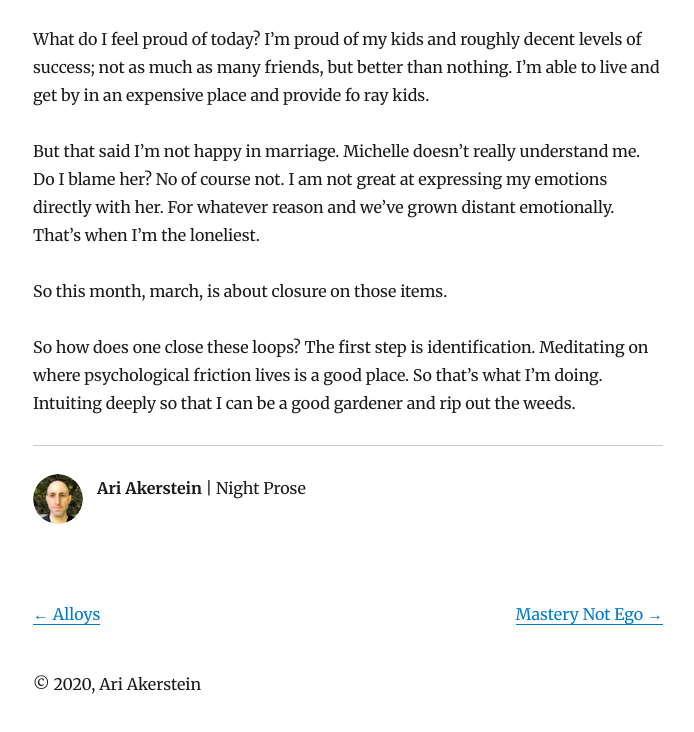
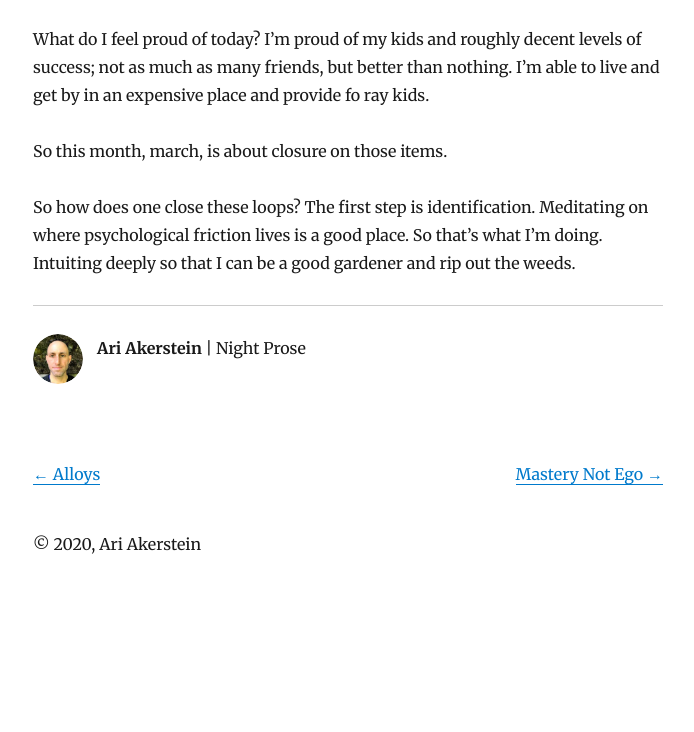
Before and after one commit to ariakerstein/gatsby-blog-2020, a Gatsby site: page /openloops/ in a window 1280 px wide. Shown: the part 2662-3394 px from the top of the page, without its empty margins (292-986 px from the left). After the commit the page ends 3262 px from the top, so only its background shows below. Built offline with nearby package versions, Linux system fonts and the light colour scheme; Gatsby itself is replaced by a stand-in of ours; some packages are replaced by stand-ins of ours.

Commit message:
Update index.md

```diff
--- a/content/blog/openloops/index.md
+++ b/content/blog/openloops/index.md
@@ -23,6 +23,5 @@ I pass over a graveyard. If I had to guess I would say the overwhelming majority
 <p>There are physiological open loops. Consider pushing your body to failure. Well, you actually train failure if you do that. It might be better to train to success &lt;how do others do it?&gt;. The Golgi tendon organ retains memory of failure. It needs to train to success.</p>
 <p>Was there ever a time I felt proud? Hmm. Yes there was one. In football I got the alternative MVP (most versatile player) because I played the most positions. It was with no exaggeration probably the only time I was awarded anything in public at school. But my dad decided we should leave that team dinner early that night. For no real reason either. So I missed the speech my coach gave about me. I still wonder what that might have done for my confidence. Someone placed the certificate in my cubby the next day. I felt like that was my one chance. It was like a tree falling in the forest &#8211; did that actually happen?</p>
 <p>What do I feel proud of today? I’m proud of my kids and roughly decent levels of success; not as much as many friends, but better than nothing. I’m able to live and get by in an expensive place and provide fo ray kids.</p>
-<p>But that said I’m not happy in marriage. Michelle doesn’t really understand me. Do I blame her? No of course not. I am not great at expressing my emotions directly with her. For whatever reason and we’ve grown distant emotionally. That’s when I’m the loneliest.</p>
 <p>So this month, march, is about closure on those items.</p>
 <p>So how does one close these loops? The first step is identification. Meditating on where psychological friction lives is a good place. So that’s what I’m doing. Intuiting deeply so that I can be a good gardener and rip out the weeds.</p>
```
